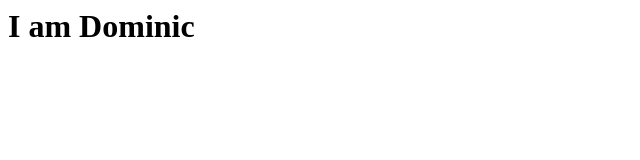
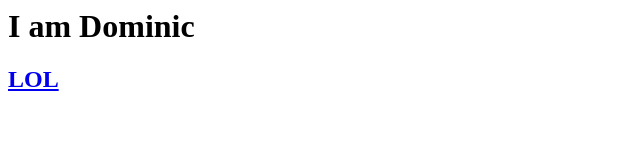
Before and after one commit to dominiccarr/website, a plain HTML site: page index.html in a window 1280 px wide. Shown: the full height of the page, 0-640 px from the left. Drawn offline with Linux system fonts and the light colour scheme.

Commit message:
adding links

```diff
--- a/index.html
+++ b/index.html
@@ -6,4 +6,6 @@
 
 	<h1>I am Dominic</h1>
 
+	<h2><a href="lol.html">LOL</a></h2>
+
 </html>
```
